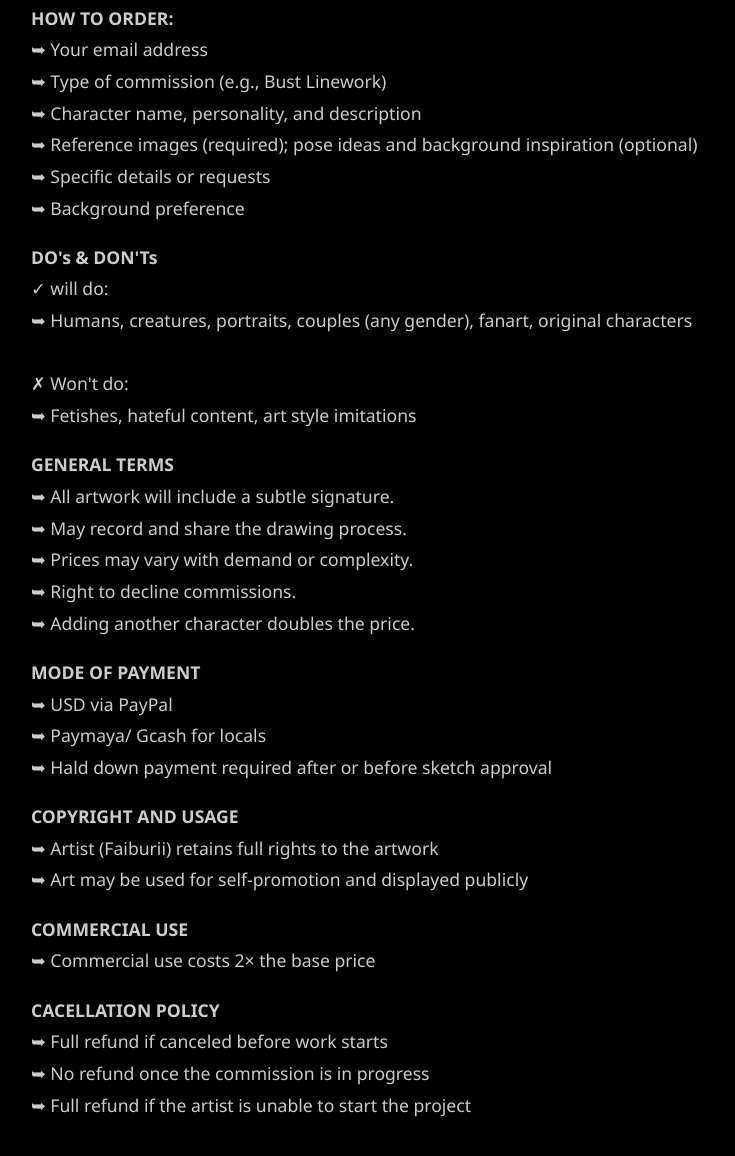
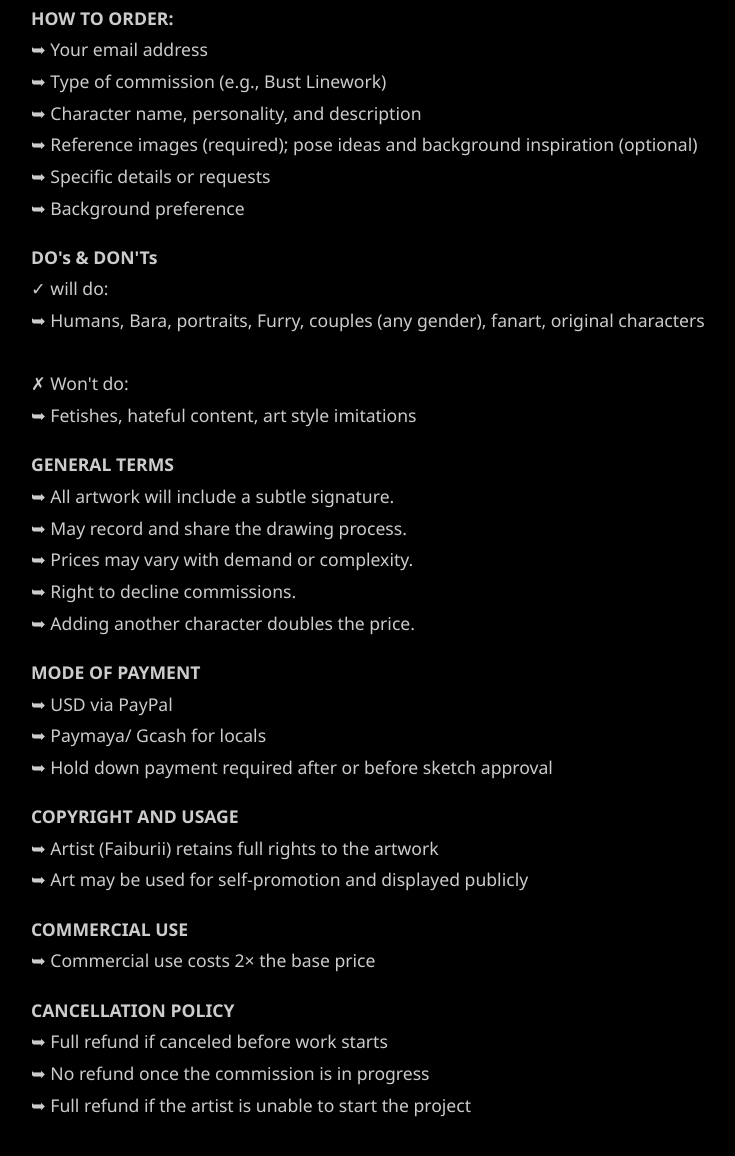
Before and after one commit to faiburii/my-portfolio, a plain HTML site: page tos.html in a window 1280 px wide. Shown: the part 2516-3672 px from the top of the page, without its empty margins (159-894 px from the left). Drawn offline with Linux system fonts and the light colour scheme.

Commit message:
Update tos.html

```diff
--- a/tos.html
+++ b/tos.html
@@ -296,7 +296,7 @@
 
     <p><strong>DO's & DON'Ts</strong><br>
     ✓ will do: <br>
-    ➥ Humans, creatures, portraits, couples (any gender), fanart, original characters<br>
+    ➥ Humans, Bara, portraits, Furry, couples (any gender), fanart, original characters<br>
     <br>
     ✗ Won't do:<br>
     ➥ Fetishes, hateful content, art style imitations<br>
@@ -313,7 +313,7 @@
     <p><strong>MODE OF PAYMENT</strong><br>
     ➥ USD via PayPal<br>
     ➥ Paymaya/ Gcash for locals<br>
-    ➥ Hald down payment required after or before sketch approval<br>
+    ➥ Hold down payment required after or before sketch approval<br>
 
 
     <p><strong>COPYRIGHT AND USAGE</strong><br>
@@ -324,7 +324,7 @@
     ➥ Commercial use costs 2× the base price<br>
 
 
-    <p><strong>CACELLATION POLICY</strong><br>
+    <p><strong>CANCELLATION POLICY</strong><br>
     ➥ Full refund if canceled before work starts<br>
     ➥ No refund once the commission is in progress<br>
     ➥ Full refund if the artist is unable to start the project<br>
```
